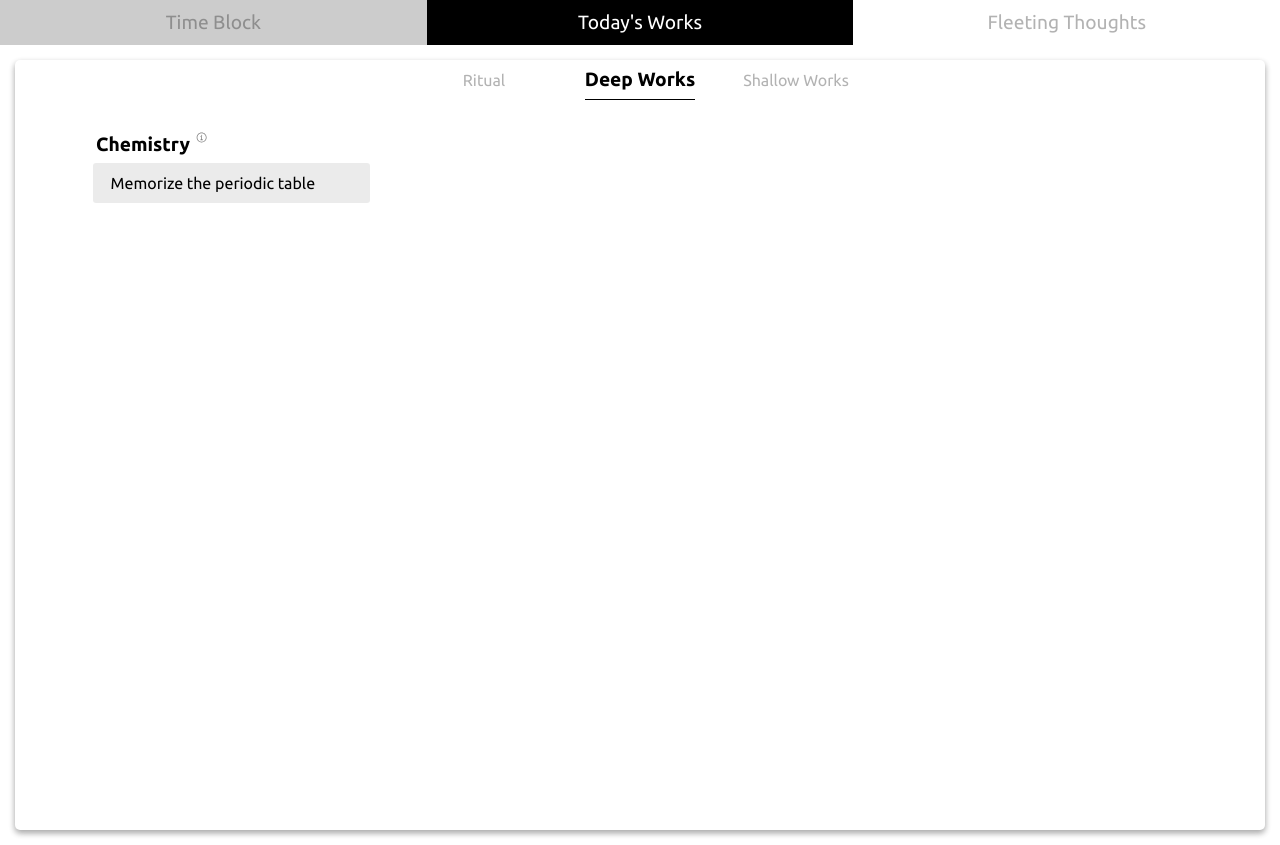
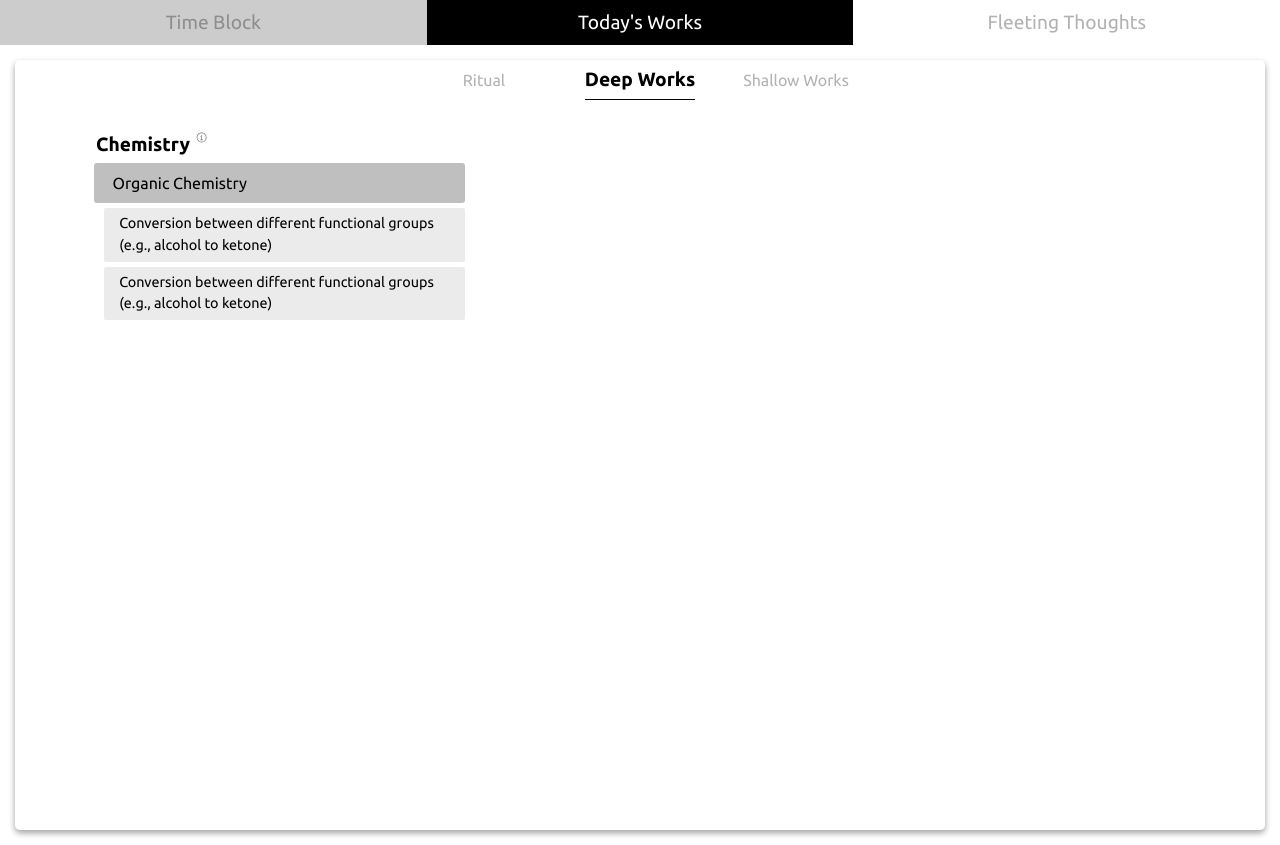
Before and after one commit to kkmm26/deep-work, a React (Vite) app: page / in a window 1280 px wide. Built offline with nearby package versions, Linux system fonts and the light colour scheme.

Commit message:
add SubTask component

```diff
--- a/src/components/Buttons/PlusButton.jsx
+++ b/src/components/Buttons/PlusButton.jsx
@@ -24,18 +24,18 @@ function PlusButton({ onClick, variant, children }) {
             </WorkTypePlusButton>
         );
     }
-    if (variant === "Sub Task") {
+    if (variant === "Sub Task Input") {
         return (
-            <SubTaskPlusButton type="button" onClick={onClick}>
+            <SubTaskInputPlusButton type="button" onClick={onClick}>
                 <PlusIcon />
-            </SubTaskPlusButton>
+            </SubTaskInputPlusButton>
         );
     }
-    if (variant === "Task Header") {
+    if (variant === "Task Bar") {
         return (
-            <TaskHeaderPlusButton type="button" onClick={onClick}>
+            <TaskBarPlusButton type="button" onClick={onClick}>
                 <PlusIcon />
-            </TaskHeaderPlusButton>
+            </TaskBarPlusButton>
         );
     }
 
@@ -64,10 +64,10 @@ const Button = styled.button`
     }
 `;
 
-const SubTaskPlusButton = styled(Button)`
+const SubTaskInputPlusButton = styled(Button)`
 `;
 
-const SubTaskChildrenPlusButton = styled(SubTaskPlusButton)`
+const SubTaskChildrenPlusButton = styled(Button)`
     width: fit-content;
     padding: 12px 10px;
     display: flex;
@@ -85,9 +85,13 @@ const WorkTypePlusButton = styled(Button)`
     transition: visibility 0s, opacity 0.3s ease-in-out;
 `;
 
-const TaskHeaderPlusButton = styled(Button)`
-    align-self: center;
-    width: 35px;
+const TaskBarPlusButton = styled(Button)`
+    position: absolute;
+    right: -40px;
+    top: 50%;
+    transform: translateY(-50%);
+    min-width: 35px;
+    max-width: 35px;
     height: 25px;
     visibility: hidden;
 `
--- a/src/components/TaskEntryForm/SubTasksGroup.jsx
+++ b/src/components/TaskEntryForm/SubTasksGroup.jsx
@@ -45,7 +45,7 @@ function SubTasksGroup() {
 
             {subTaskInputs.length < SUB_TASKS_ADDABLE &&
                 subTaskInputs.length > 0 && (
-                    <PlusButton onClick={addSubTaskInput} variant="Sub Task" />
+                    <PlusButton onClick={addSubTaskInput} variant="Sub Task Input" />
                 )}
             {subTaskInputs.length >= SUB_TASKS_ADDABLE && (
                 <SubTaskWarning>
--- a/src/components/TaskEntryForm/TaskEntryForm.jsx
+++ b/src/components/TaskEntryForm/TaskEntryForm.jsx
@@ -15,13 +15,18 @@ function TaskEntryForm({ closeForm }) {
         const formData = new FormData(e.target);
 
         const mainTask = formData.get("main-task");
+        const subject = formData.get("subject");
         if (!mainTask) {
-            validationErrors.subject = "Please write Subject/ Area!";
             validationErrors.mainTask = "Please write at lease one main task!";
             // e.target.children["main-task"].focus()
         }
+        if (!subject) {
+            validationErrors.subject = "Please write Subject/ Area!";
+        }
         if (Object.keys(validationErrors).length > 0) {
             setErrors(validationErrors);
+        } else {
+            setErrors({})
         }
     }
 
@@ -55,8 +60,10 @@ function TaskEntryForm({ closeForm }) {
                         id="subject"
                         name="subject"
                         hasError={errors.subject}
-                        required
                     />
+                    {errors.subject && (
+                        <ErrorMessage>{errors.subject}</ErrorMessage>
+                    )}
                     <VisuallyHidden>
                         <label htmlFor="main-task">Main Task</label>
                     </VisuallyHidden>
@@ -66,7 +73,6 @@ function TaskEntryForm({ closeForm }) {
                         id="main-task"
                         name="main-task"
                         hasError={errors.mainTask}
-                        required
                     />
                     {errors.mainTask && (
                         <ErrorMessage>{errors.mainTask}</ErrorMessage>
@@ -151,7 +157,6 @@ const DescriptionTextArea = styled.textarea`
 const ErrorMessage = styled.p`
     color: ${COLORS.error};
     font-size: 0.8rem;
-    margin-bottom: 5px;
 `;
 
 export default TaskEntryForm;
--- a/src/components/TodayWork/DeepWorks/DeepWorks.jsx
+++ b/src/components/TodayWork/DeepWorks/DeepWorks.jsx
@@ -1,12 +1,15 @@
 import styled from "styled-components";
 import Subject from "./Subject.jsx";
 import MainTask from "./MainTask.jsx";
+import SubTask from "./SubTask.jsx";
 
 function DeepWorks() {
     return (
         <Wrapper>
             <Subject hasDesc={true}>Chemistry</Subject>
-            <MainTask hasDesc={false}>Memorize the periodic table</MainTask>
+            <MainTask >Memorize the periodic table</MainTask>
+            <SubTask>Structure and Bonding in Organic Molecules</SubTask>
+
         </Wrapper>
     );
 }
@@ -15,8 +18,12 @@ const Wrapper = styled.section`
     display: flex;
     flex-direction: column;
     gap: 5px;
+
+    max-width: 35%;
 `;
 
 
 
+
+
 export default DeepWorks;
--- a/src/components/TodayWork/DeepWorks/DescriptionIcon.jsx
+++ b/src/components/TodayWork/DeepWorks/DescriptionIcon.jsx
@@ -20,6 +20,7 @@ function DescriptionIcon() {
 
 const Wrapper = styled.div`
     position: relative;
+    z-index: 10;
 
     &:hover p {
         visibility: visible;
--- a/src/components/TodayWork/DeepWorks/MainTask.jsx
+++ b/src/components/TodayWork/DeepWorks/MainTask.jsx
@@ -4,13 +4,18 @@ import TaskBar from "./TaskBar";
 
 
 function MainTask() {
+    function addSubTask() {
+
+    }
+
     return (
         <Wrapper>
             <MainTaskTaskBar
                 hasDesc={false}
+                onClick={addSubTask}
                 variant="Main Task"
             >
-                Memorize the periodic table
+                Organic Chemistry
             </MainTaskTaskBar>
         </Wrapper>
     );
--- /dev/null
+++ b/src/components/TodayWork/DeepWorks/SubTask.jsx
@@ -0,0 +1,32 @@
+import styled from "styled-components";
+import TaskBar from "./TaskBar";
+
+function SubTask({ children }) {
+    return (
+        <Wrapper>
+            <SubTaskBar variant="Sub Task">
+                Conversion between different functional groups (e.g., alcohol to
+                ketone)
+            </SubTaskBar>
+            <SubTaskBar variant="Sub Task">
+                Conversion between different functional groups (e.g., alcohol to
+                ketone)
+            </SubTaskBar>
+        </Wrapper>
+    );
+}
+
+const Wrapper = styled.div`
+    align-self: flex-end;
+    max-width: 88%;
+    display: flex;
+    flex-direction: column;
+    gap: 5px;
+`;
+
+const SubTaskBar = styled(TaskBar)`
+    font-size: 0.9rem;
+    font-weight: 400;
+`;
+
+export default SubTask;
--- a/src/components/TodayWork/DeepWorks/Subject.jsx
+++ b/src/components/TodayWork/DeepWorks/Subject.jsx
@@ -12,6 +12,10 @@ function Subject() {
 const SubjectTaskBar = styled(TaskBar)`
     font-size: 1.2rem;
     font-weight: 700;
+
+    &  button {
+        right: -60px;
+    }
 `;
 
 export default Subject;
--- a/src/components/TodayWork/DeepWorks/TaskBar.jsx
+++ b/src/components/TodayWork/DeepWorks/TaskBar.jsx
@@ -4,17 +4,38 @@ import { COLORS } from "../../../constants.js";
 import DescriptionIcon from "./DescriptionIcon.jsx";
 import PlusButton from "../../Buttons/PlusButton.jsx";
 
-function TaskBar({ children, hasDesc, titleStyles, className, variant }) {
-    const Tag = variant === "Main Task" ? MainTaskTitle : Title;
+function TaskBar({
+    children,
+    hasDesc,
+    titleStyles,
+    className,
+    variant,
+    onClick,
+}) {
+    let Tag;
+    if (variant === "Main Task") {
+        Tag = MainTaskTitle;
+    } else if (variant === "Sub Task") {
+        Tag = SubTaskTitle;
+    } else {
+        Tag = Title;
+    }
 
     return (
         <Wrapper className={className}>
-            <ChevronDownIconWrapper>
-                <ChevronDownIcon />
-            </ChevronDownIconWrapper>
-            <Tag titleStyles={titleStyles}>{children}</Tag>
+            {variant !== "Sub Task" && (
+                <ChevronDownIconWrapper>
+                    <ChevronDownIcon />
+                </ChevronDownIconWrapper>
+            )}
+            <Tag titleStyles={titleStyles}>
+                {children}
+
+                {variant !== "Sub Task" && (
+                    <PlusButton onClick={onClick} variant="Task Bar" />
+                )}
+            </Tag>
             {hasDesc && <DescriptionIcon />}
-            <PlusButton variant="Task Header" />
         </Wrapper>
     );
 }
@@ -32,7 +53,7 @@ const ChevronDownIconWrapper = styled.div`
 `;
 
 const Wrapper = styled.div`
-    max-width: 30%;
+    width: 100%;
     display: flex;
     gap: 6px;
 
@@ -43,6 +64,7 @@ const Wrapper = styled.div`
 `;
 
 const Title = styled.h3`
+    position: relative;
     cursor: pointer;
     display: flex;
     gap: 5px;
@@ -51,11 +73,19 @@ const Title = styled.h3`
 `;
 
 const MainTaskTitle = styled(Title)`
-    background-color: ${COLORS.background};
+    background-color: ${COLORS.mainTaskBackground};
     padding: 8px;
     padding-left: 18px;
     width: 100%;
     border-radius: 3px;
 `;
 
+const SubTaskTitle = styled(Title)`
+    background-color: ${COLORS.background};
+    padding: 5px;
+    padding-left: 15px;
+    width: 100%;
+    border-radius: 2px;
+`;
+
 export default TaskBar;
--- a/src/components/TodayWork/TodayWork.jsx
+++ b/src/components/TodayWork/TodayWork.jsx
@@ -21,10 +21,13 @@ function TodayWork() {
     function closeForm(e) {
         e.preventDefault()
         setIsFormOpen(false)
+        document.body.style.overflow = "auto"
     }
     function openForm(e) {
         e.preventDefault()
         setIsFormOpen(true)
+        document.body.style.overflow = "hidden"
+
     }
 
 
--- a/src/constants.js
+++ b/src/constants.js
@@ -8,6 +8,8 @@ export const COLORS = {
 
     background: "hsl(0, 0%, 90%, 80%)",
     backgroundHover: "hsl(0, 0%, 85%, 100%)",
+
+    mainTaskBackground: "hsl(0, 0%, 0%, 25%)",
 
     error: "hsl(343, 100%, 65%)",
 
```
